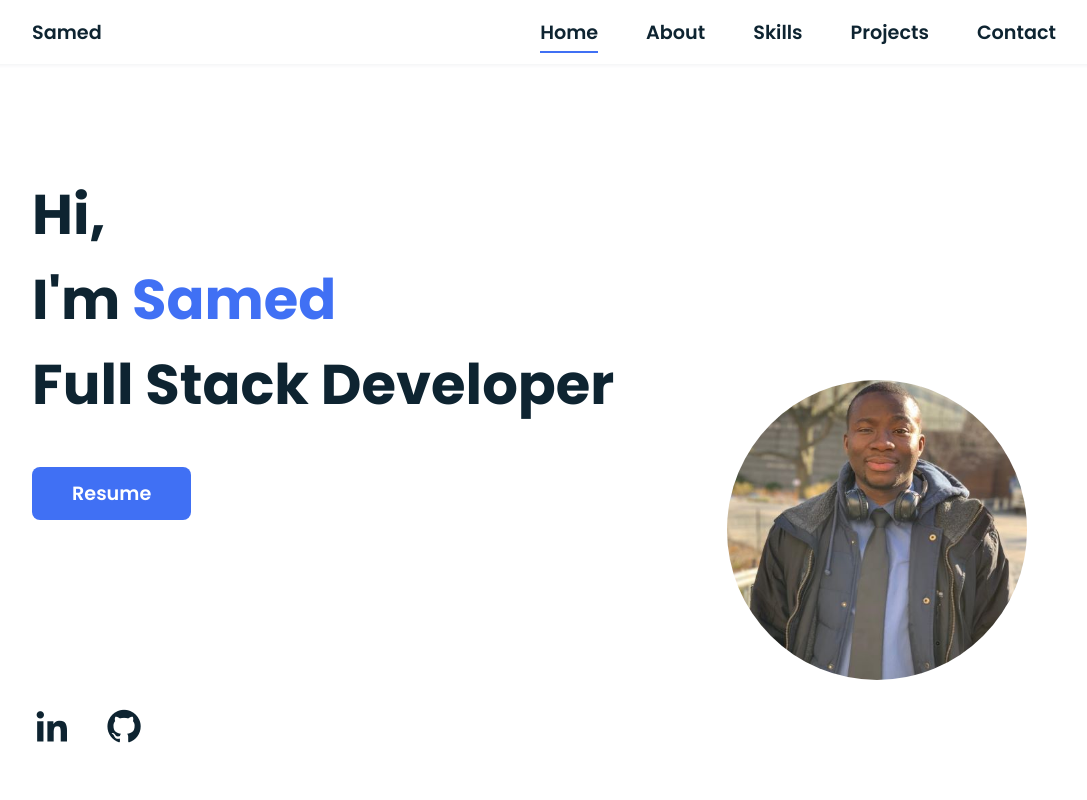
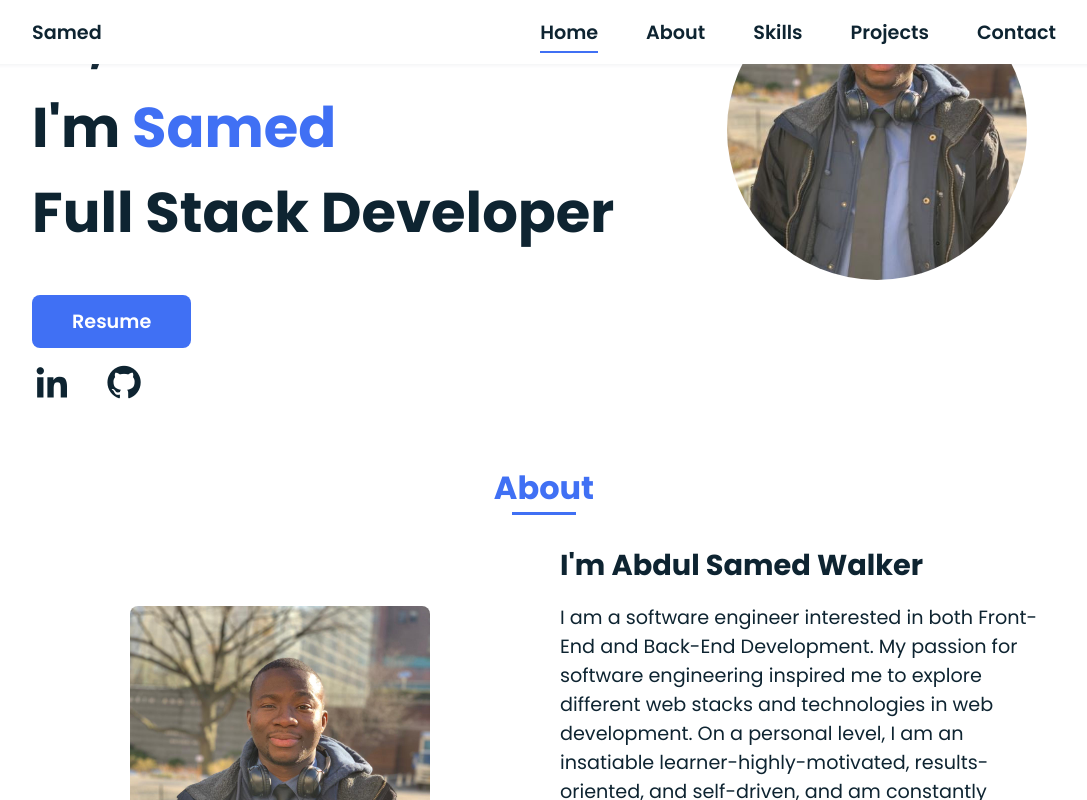
Before and after one commit to ASamedWalker/grassrootsdev_homepage, a plain HTML site: page index.html in a window 1280 px wide. Shown: the top 800 px of the page, without its empty margins (96-1183 px from the left). Drawn offline with nearby package versions, Linux system fonts and the light colour scheme.

Commit message:
Modified and Added files to my page

```diff
--- a/css/style.css
+++ b/css/style.css
@@ -209,7 +209,7 @@ img {
 
 /* Home */
 .home {
-  height: calc(100vh - 3rem);
+  height: calc(50vh - 3rem);
   row-gap: 0.5rem;
 }
 
@@ -245,7 +245,7 @@ img {
 .home__img {
   position: absolute;
   right: 0;
-  bottom: 0;
+  bottom: 45%;
   width: 294px;
 }
 
@@ -451,7 +451,7 @@ img {
   }
 
   .home {
-    height: 100vh;
+    height: 50vh;
   }
 
   .home__data {
@@ -472,7 +472,7 @@ img {
 
   .home__img {
     width: 457px;
-    bottom: 15%;
+    bottom: 65%;
   }
 
   .about__container,
```
Also changed, not shown: css/menu.css (deleted), 2 other files.
